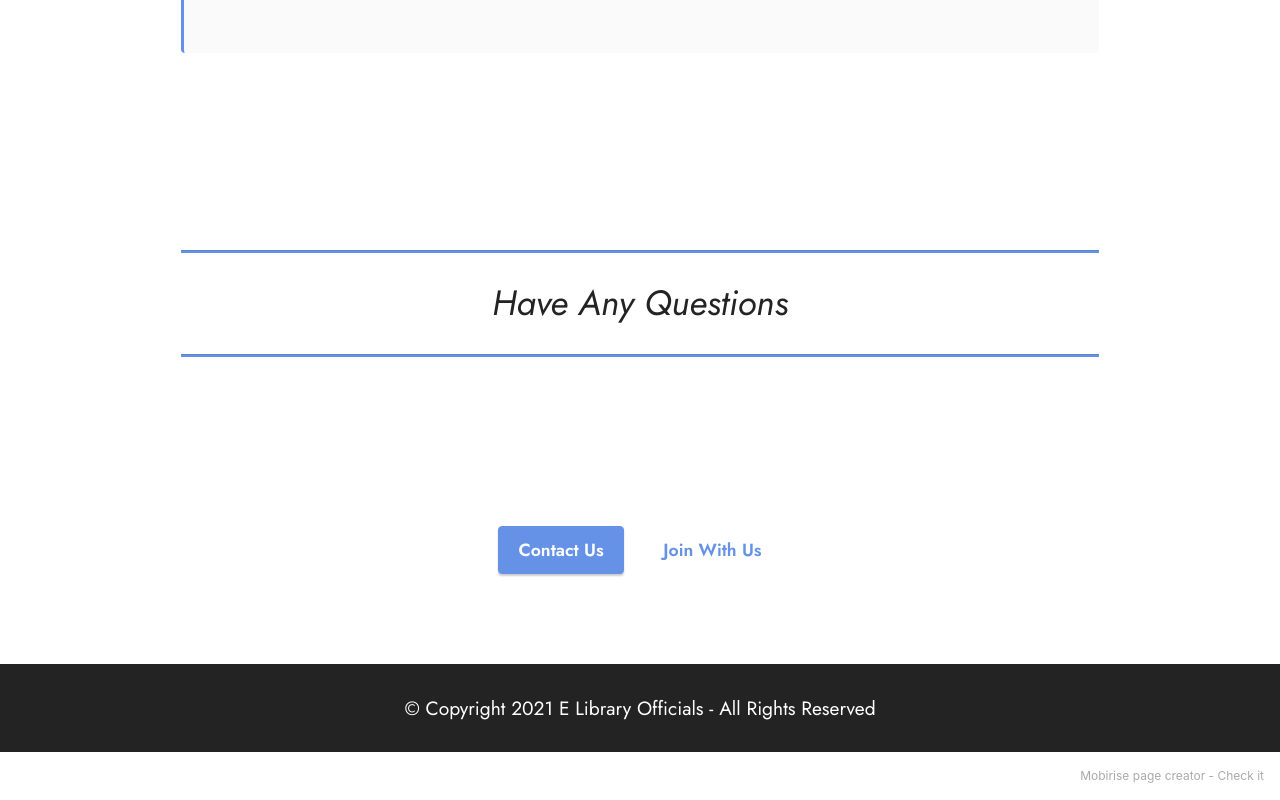
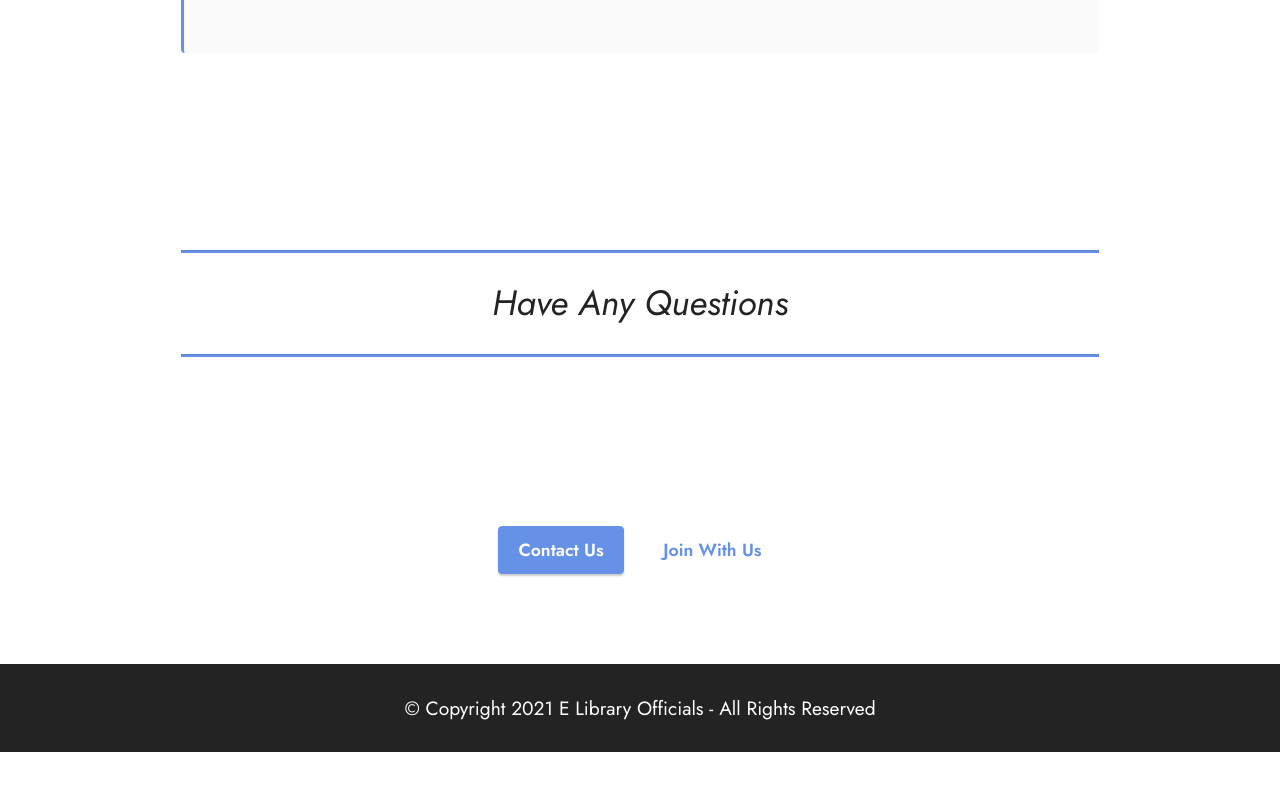
Before and after one commit to elibraryofficials/E-LIBRARY-OFFICIALS.github.io, a plain HTML site: page index.html in a window 1280 px wide. Shown: the part 2337-3137 px from the top of the page. Drawn offline with Linux system fonts and the light colour scheme; files whose address does not match are found by name.

Commit message:
Update index.html

```diff
--- a/index.html
+++ b/index.html
@@ -174,7 +174,7 @@
             </div>
         </div>
     </div>
-</section><section style="background-color: #fff; font-family: -apple-system, BlinkMacSystemFont, 'Segoe UI', 'Roboto', 'Helvetica Neue', Arial, sans-serif; color:#aaa; font-size:12px; padding: 0; align-items: center; display: flex;"><a href="https://mobirise.site/m" style="flex: 1 1; height: 3rem; padding-left: 1rem;"></a><p style="flex: 0 0 auto; margin:0; padding-right:1rem;">Mobirise page creator - <a href="https://mobirise.site/n" style="color:#aaa;">Check it</a></p></section><script src="assets/web/assets/jquery/jquery.min.js"></script>  <script src="assets/popper/popper.min.js"></script>  <script src="assets/tether/tether.min.js"></script>  <script src="assets/bootstrap/js/bootstrap.min.js"></script>  <script src="assets/smoothscroll/smooth-scroll.js"></script>  <script src="assets/dropdown/js/nav-dropdown.js"></script>  <script src="assets/dropdown/js/navbar-dropdown.js"></script>  <script src="assets/touchswipe/jquery.touch-swipe.min.js"></script>  <script src="assets/parallax/jarallax.min.js"></script>  <script src="assets/theme/js/script.js"></script>
+</section><section style="background-color: #fff; font-family: -apple-system, BlinkMacSystemFont, 'Segoe UI', 'Roboto', 'Helvetica Neue', Arial, sans-serif; color:#aaa; font-size:12px; padding: 0; align-items: center; display: flex;"><a href="https://mobirise.site/m" style="flex: 1 1; height: 3rem; padding-left: 1rem;"></a><p style="flex: 0 0 auto; margin:0; padding-right:1rem;"> <a href="https://mobirise.site/n" style="color:#aaa;"></a></p></section><script src="assets/web/assets/jquery/jquery.min.js"></script>  <script src="assets/popper/popper.min.js"></script>  <script src="assets/tether/tether.min.js"></script>  <script src="assets/bootstrap/js/bootstrap.min.js"></script>  <script src="assets/smoothscroll/smooth-scroll.js"></script>  <script src="assets/dropdown/js/nav-dropdown.js"></script>  <script src="assets/dropdown/js/navbar-dropdown.js"></script>  <script src="assets/touchswipe/jquery.touch-swipe.min.js"></script>  <script src="assets/parallax/jarallax.min.js"></script>  <script src="assets/theme/js/script.js"></script>
 
 
 </body>
```
